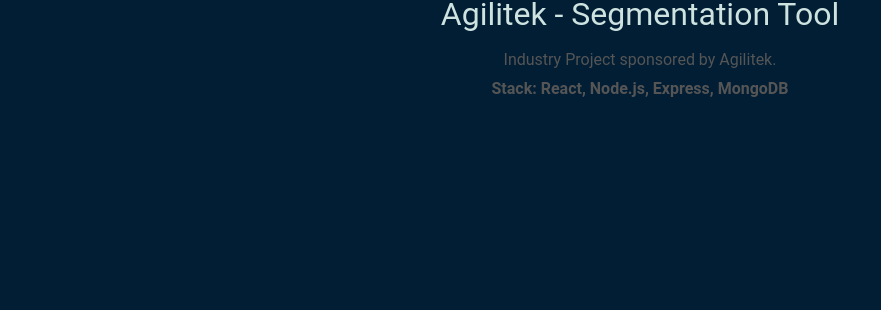
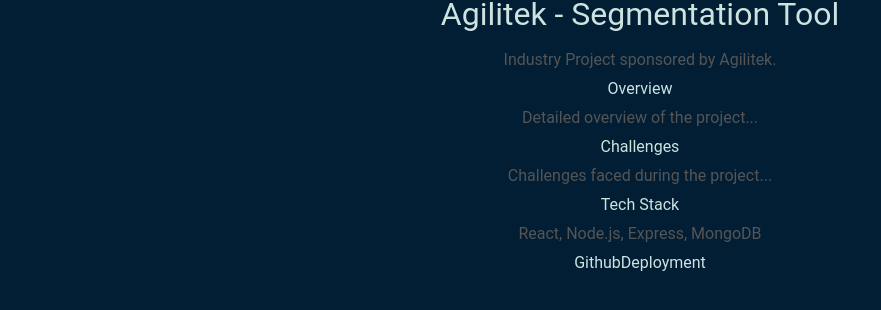
Before and after one commit to kchong30/portfolio, a React (Vite) app: page /projects/1 in a window 1280 px wide. Shown: the part 520-830 px from the top of the page, without its empty margins (0-881 px from the left). Built offline with nearby package versions, Linux system fonts and the light colour scheme.

Commit message:
details modification

```diff
--- a/src/App.jsx
+++ b/src/App.jsx
@@ -9,27 +9,38 @@
 
 const projects = [
   {
-          id:"1",
+    id: "1",
     title: "Agilitek - Segmentation Tool",
     description: "Industry Project sponsored by Agilitek.",
+    overview: "Detailed overview of the project...",
+    challenges: "Challenges faced during the project...",
     technology: ["React", "Node.js", "Express", "MongoDB"],
-          image: "https://i.imgur.com/rOFmbDx.png"
+    image: "https://i.imgur.com/rOFmbDx.png",
+    githubLink: "https://github.com/agilitek-repo",
+    deploymentLink: "https://agilitek.com",
   },
   {
-          id:"2",
+    id: "2",
     title: "Weather App",
     description: "Developed a weather application that provides real-time weather information.",
+    overview: "Overview of the weather application...",
+    challenges: "Challenges faced during development...",
     technology: ["React", "Node.js", "Express", "OpenWeatherMap API"],
-          image: "https://i.imgur.com/IraHkP4.png"
+    image: "https://i.imgur.com/IraHkP4.png",
+    githubLink: "https://github.com/weather-app-repo",
   },
   {
-          id:"3",
+    id: "3",
     title: "Task Management System",
     description: "Created a task management system with user authentication and role-based access control.",
+    overview: "Overview of the task management system...",
+    challenges: "Challenges faced during task management system development...",
     technology: ["React", "Node.js", "Express", "MongoDB", "Passport.js"],
+    githubLink: "https://github.com/task-management-repo",
   },
   // Add more project objects as needed
 ];
+
 
 
 
--- a/src/projects/details/index.jsx
+++ b/src/projects/details/index.jsx
@@ -4,12 +4,7 @@
 
 const ProjectDetails = ({ projects }) => {
   const { projectId } = useParams();
-
-  console.log ({projectId})
-  // eslint-disable-next-line react/prop-types
   const project = projects.find(p => p.id === projectId);
-
-  console.log ("hi" + project)
 
   if (!project) return <div>Project not found</div>;
 
@@ -21,10 +16,18 @@
       <div className="project-info">
         <h2>{project.title}</h2>
         <p>{project.description}</p>
-        <p>Stack: {project.technology.join(', ')}</p>
+        <h3>Overview</h3>
+        <p>{project.overview}</p>
+        <h3>Challenges</h3>
+        <p>{project.challenges}</p>
+        <h3>Tech Stack</h3>
+        <p>{project.technology.join(', ')}</p>
+        <a href={project.githubLink} className="project-link">Github</a>
+        {project.deploymentLink && <a href={project.deploymentLink} className="project-link">Deployment</a>}
       </div>
     </div>
   );
 };
 
+
 export default ProjectDetails;
```
Lines whose indentation alone changed are shown as unchanged.
